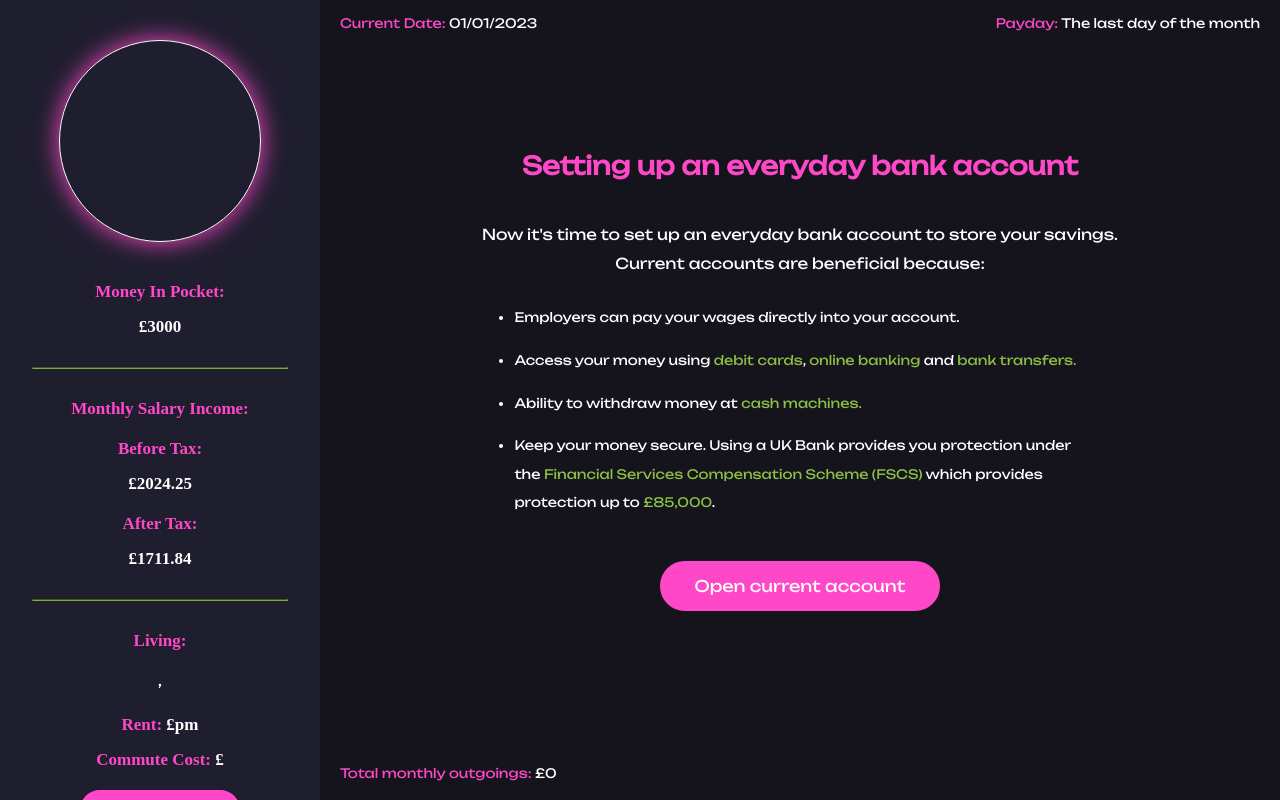
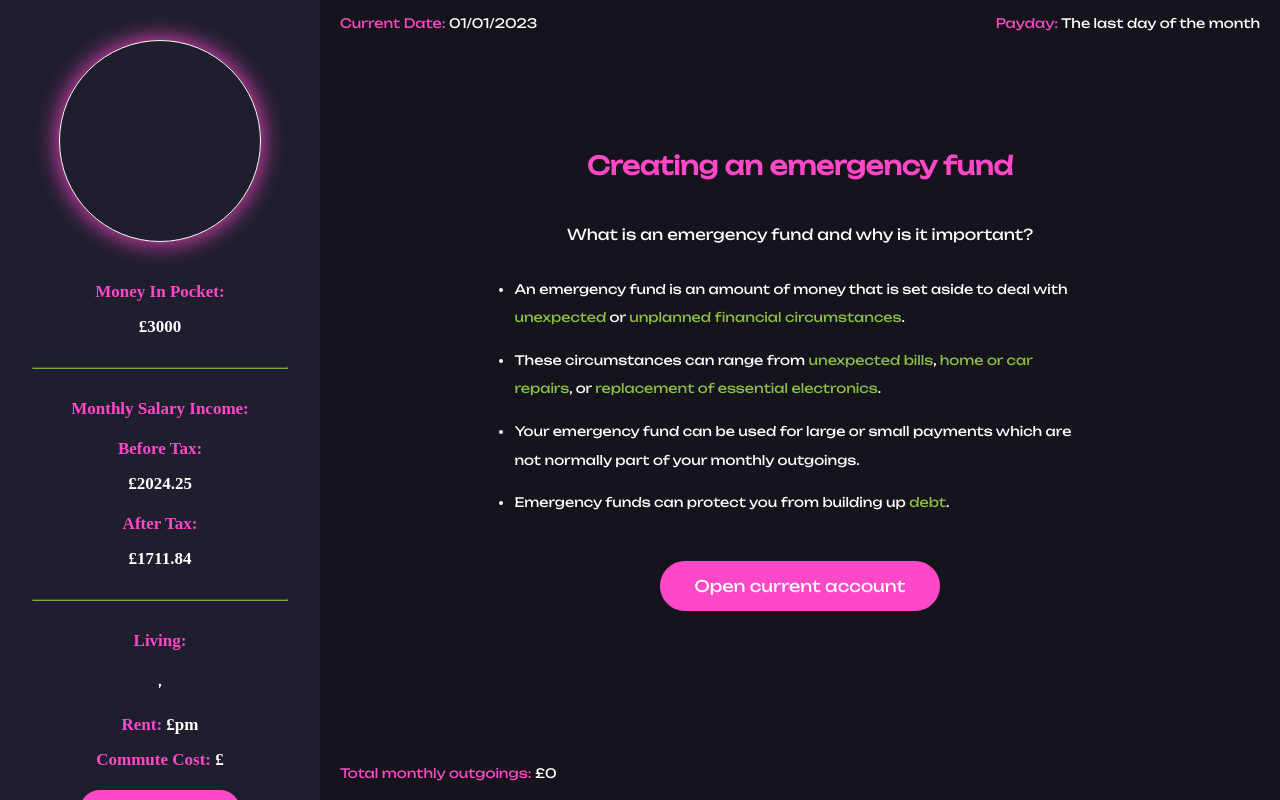
Before and after one commit to lucyscanlon/FinanceGame, a Vue app: page / in a window 1280 px wide. Built offline with nearby package versions, Linux system fonts and the light colour scheme; a web font is replaced by a local one.

Commit message:
emergency fund introduction page added

```diff
--- /dev/null
+++ b/src/components/MainGame/InformationPages/EmergencyFundIntroduction.vue
@@ -0,0 +1,40 @@
+<!-- Template for displaying the text information introducing rent to the player
+
+The parent of this component:
+- Main game
+
+-->
+<template>
+    <div class="rentintro-mainwrapper">
+        <div class="rentintro-title-wrapper everydayaccount-info-title">
+            <h1>Creating an emergency fund</h1>
+        </div>
+        <div class="rentintro-description-wrapper">
+            <p>What is an emergency fund and why is it important?</p>
+            <div class="rentintro-list">
+                <ul>
+                    <li>An emergency fund is an amount of money that is set aside to deal with <span class="colour-green">unexpected</span> or <span class="colour-green">unplanned financial circumstances</span>.</li>
+                    <li>These circumstances can range from <span class="colour-green">unexpected bills</span>, <span class="colour-green">home or car repairs</span>, or <span class="colour-green">replacement of essential electronics</span>.</li>
+                    <li>Your emergency fund can be used for large or small payments which are not normally part of your monthly outgoings.</li>
+                    <li>Emergency funds can protect you from building up <span class="colour-green">debt</span>.</li>
+                </ul>
+            </div>
+            <div class="rentinfo-button-wrapper">
+                <!-- Call store method on click -->
+                <button @click="manageMainGameNav.navigateToPage(1)" class="currentaccount-button">Open current account</button>
+            </div>
+        </div>
+    </div>
+</template>
+<script setup>
+    // import stores
+    import { useMainGameplayNavigationStore } from '../../../store/MainGameChoicesStore.js'
+    const manageMainGameNav = useMainGameplayNavigationStore()
+
+</script>
+<script>
+    // export component data
+    export default {
+      name: 'EmergencyFundIntroduction',
+    }
+</script>
--- a/src/components/MainGame/MainGame.vue
+++ b/src/components/MainGame/MainGame.vue
@@ -29,6 +29,7 @@ Components:
         <PensionInformationDisplay v-if="livingOptions.livingOptionsGameStage === 6" :startingSlide=0></PensionInformationDisplay>
         <PensionInformationDisplay v-if="manageMainGameNav.currentPage === 2" :startingSlide=4></PensionInformationDisplay>
         <currentAccountIntroduction v-if="manageMainGameNav.currentPage === 3"></currentAccountIntroduction>
+        <EmergencyFundIntroduction v-if="manageMainGameNav.currentPage === 4"></EmergencyFundIntroduction>
         <div v-if="manageMainGameNav.currentPage === 1 && livingOptions.livingOptionsGameStage > 6" class="maingameplay-interaction-container">
             <div class="maingameplay-top-row-container">
                 <PensionInteractionComponent></PensionInteractionComponent>
@@ -76,6 +77,7 @@ Components:
     import IncomeStreamsInteractiveComponent from './MainGameplayComponents/IncomeStreamsComponent.vue';
     import InvestmentPortfolioInteractiveComponent from './MainGameplayComponents/InvestmentPortfolioComponent.vue';
     import currentAccountIntroduction from './InformationPages/CurrentAccountIntroduction.vue';
+    import EmergencyFundIntroduction from './InformationPages/EmergencyFundIntroduction.vue';
 
 // export component data
 export default {
@@ -95,6 +97,7 @@ export default {
         IncomeStreamsInteractiveComponent,
         InvestmentPortfolioInteractiveComponent,
         currentAccountIntroduction,
+        EmergencyFundIntroduction,
     }
 }
 </script>
--- a/src/components/MainGame/MainGameplayComponents/EverydaySavingsComponent.vue
+++ b/src/components/MainGame/MainGameplayComponents/EverydaySavingsComponent.vue
@@ -30,7 +30,7 @@
 </template>
 <script setup>
 
-    import { useMoneyManageStore } from '../../../store/MoneyStore.js'
+    import { useMoneyManageStore } from '../../../store/MoneyStore'
     const manageMoney = useMoneyManageStore()
 
 </script>
--- a/src/store/MainGameChoicesStore.js
+++ b/src/store/MainGameChoicesStore.js
@@ -3,8 +3,8 @@ import { defineStore } from "pinia"
 export const useMainGameplayNavigationStore = defineStore({
     id: 'MainGameNavigationStore',
     state: () => ({
-        mainGameComponentsUnlocked: 2,
-        currentPage: 3,
+        mainGameComponentsUnlocked: 3,
+        currentPage: 4,
     }),
     actions: {
         navigateToPage(num) {
```
